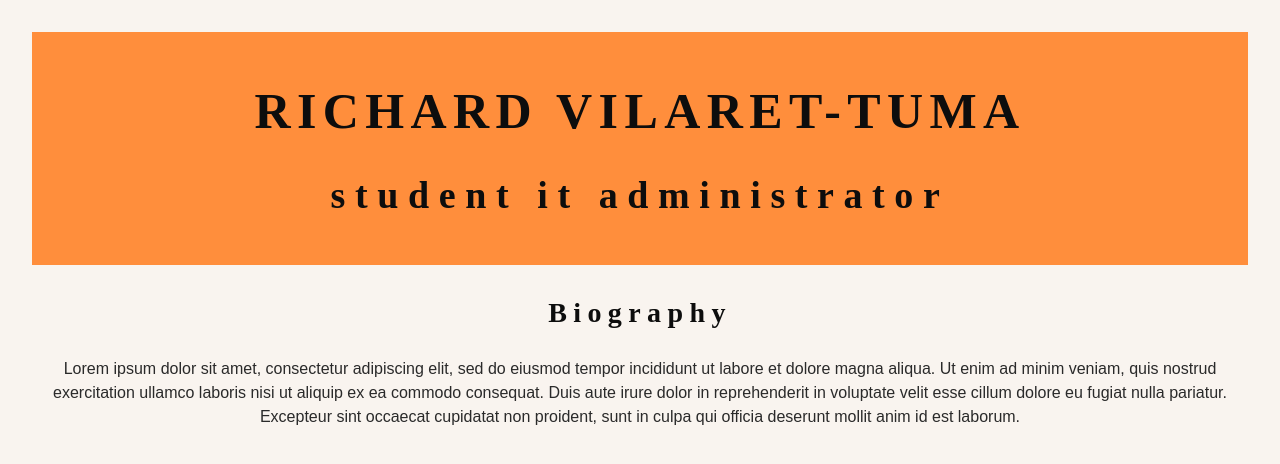
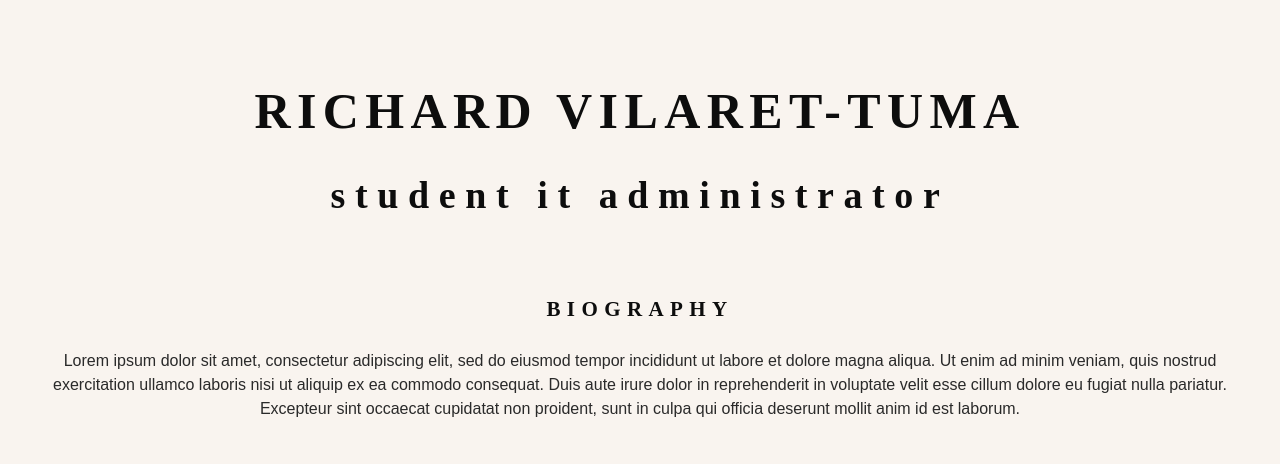
Before and after one commit to rvilarettuma/rvt-personal, a React (Create React App) app: page / in a window 1280 px wide. Shown: the top 464 px of the page. Built offline with nearby package versions, Linux system fonts and the light colour scheme; a web font is replaced by a local one.

Commit message:
Add CNAME file

```diff
--- a/src/App.css
+++ b/src/App.css
@@ -2,9 +2,6 @@
 
 .App-header {
     padding: 1em;
-    background-image: repeating-linear-gradient(to right, #0d0d0d, #0d0d0d 1px, transparent 1px, transparent);
-    background-size: 25px 25px;
-    background: #ff8e3c;
 }
 
 h1 {
--- a/src/App.js
+++ b/src/App.js
@@ -4,14 +4,16 @@ import { Container } from "@material-ui/core";
 function App() {
   return (
     <div className="App">
-      <Container>
+      <Container maxWidth="lg">
+
         <header className="App-header">
+
           <h1>Richard Vilaret-Tuma</h1>
           <h2>Student IT Administrator</h2>
+        </header>
 
-        </header>
         <body>
-          <h3>Biography</h3>
+          <h4>BIOGRAPHY</h4>
           <p>
             Lorem ipsum dolor sit amet, consectetur adipiscing elit, sed do
             eiusmod tempor incididunt ut labore et dolore magna aliqua. Ut enim
--- a/src/index.css
+++ b/src/index.css
@@ -1,11 +1,6 @@
-html {
-  height: 100%;
-}
-
 body {
   background: #f9f4ef;
   margin-top: 2em;
-  min-height: 100%;
   text-align: center;
   font-family: sans-serif;
   -webkit-font-smoothing: antialiased;
```
